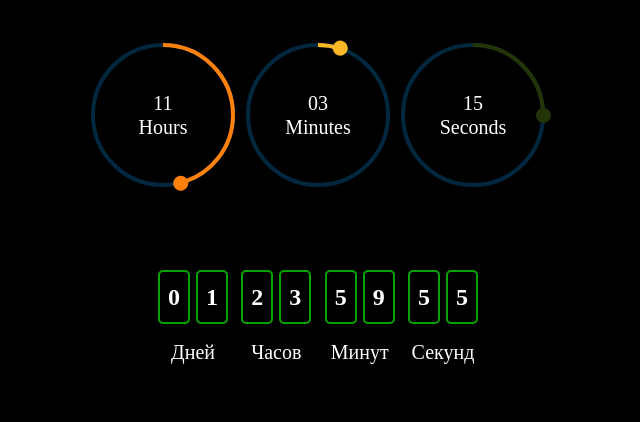
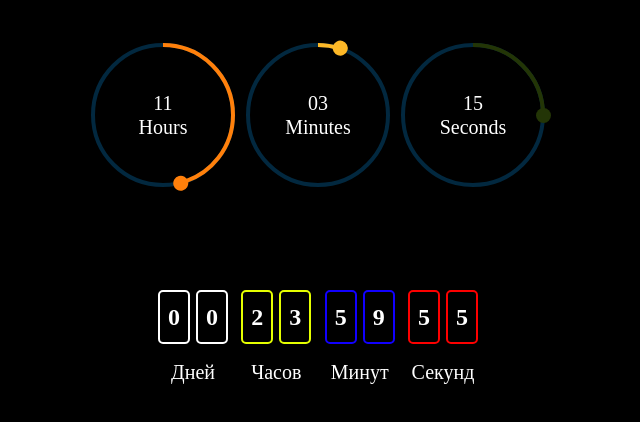
Before and after one commit to MaximZhe/time, a plain HTML site: page index.html in a window 1280 px wide. Shown: the whole page, without its empty margins (322-962 px from the left). Drawn offline with Linux system fonts and the light colour scheme.

Commit message:
Timers finals

```diff
--- a/index.html
+++ b/index.html
@@ -50,8 +50,9 @@
             </div>
         </div>
    </div>
-
    <div class="timers" style="color:#FFFFFF;" >
+    <p class="timers__info">Акция закончилась=(</p>
+    <div class="time">
         <div class="timers__block" id="d">
         </div>
         <div class="timers__block" id="h">
@@ -61,6 +62,8 @@
         <div class="timers__block" id="s">
         </div>
     </div>
+
+</div>
     <script src="js/main.js"></script>
 </body>
 </html>
--- a/js/main.js
+++ b/js/main.js
@@ -43,40 +43,55 @@ setInterval (() => {
 
 //Timers
 
-let date = new Date();
-date = date.setDate(date.getDate() + 2);
-let d = document.querySelector("#d");
-let h = document.querySelector("#h");
-let m = document.querySelector("#m");
-let s = document.querySelector("#s");
+let dateNewAction = 5;
+let dateAction = new Date();
+dateAction = dateAction.setDate(dateAction.getDate()+ 1); // Указываем сколько дней будет идти акция
 
-function couts() {
-    let now = new Date();
-    let news = date - now;
-    let day = Math.floor(news / 1000 / 60 /60 / 24);
+
+let d1 = document.querySelector("#d");
+let h1 = document.querySelector("#h");
+let m1 = document.querySelector("#m");
+let s1 = document.querySelector("#s");
+let timers = document.querySelector(".timers");
+
+// Рекурсивный способ вызова
+let start = setTimeout( function couts () {
+    let now = new Date(); // Дата которая сегодня
+    let news = dateAction - now; // Разница в миллисекундах между актуальной датой и датой окончания акции
+
+
+    let day = Math.floor(news / 1000 / 60 /60 / 24); // Остаток дней
     day = day.toString().split("");
-    let hor = Math.floor(news / 1000 / 60 /60 ) % 24;
+    let hor = Math.floor(news / 1000 / 60 /60 ) % 24; // Остаток часов
     hor = hor.toString().split("");
-    let mi = Math.floor(news / 1000 / 60) % 60;
+    let mi = Math.floor(news / 1000 / 60) % 60; // Лстаток минут
     mi = mi.toString().split("");
-    let se = Math.floor(news / 1000) % 60;
+    let se = Math.floor(news / 1000) % 60; // Остаток секунд
     se = se.toString().split("");
 
+
+
+    //Функция подставляющая значение 0 если значение меньше 10
     function Zero (num){
         if(num.length < 2){
             num[1] = num[0];
             num[0] = 0;
-            return `<span>${num[0]}</span> <span>${num[1]}</span>`
+            return `<span>${num[0]}</span> <span>${num[1]}</span>`;
+        }else if (news< 0){
+            num[0] = 0;
+            num[1] = 0;
+            return `<span>${num[0]}</span> <span>${num[1]}</span>`;
         }else{
-            return `<span>${num[0]}</span> <span>${num[1]}</span>`
+            return `<span>${num[0]}</span> <span>${num[1]}</span>`;
         }
     }
-    d.innerHTML = Zero(day);
-    h.innerHTML = Zero(hor);
-    m.innerHTML = Zero(mi);
-    s.innerHTML = Zero(se);
-}
 
-couts ();
 
-setInterval(couts, 1000);
+    // Выводим значения на страницу
+    d1.innerHTML = Zero(day);
+    h1.innerHTML = Zero(hor);
+    m1.innerHTML = Zero(mi);
+    s1.innerHTML = Zero(se);
+
+    start = setTimeout (couts,1000);
+},1000);
--- a/source/scss/main.scss
+++ b/source/scss/main.scss
@@ -78,7 +78,17 @@ $cl6:#FDB827;
     width: 100%;
     text-align: center;
 }
-
+%boxTimer{
+    font-size: 24px;
+    width: 28px;
+    height: 50px;
+    line-height: 28px;
+    font-weight: 700;
+    border-radius: 5px;
+    display: flex;
+    align-items:center;
+    justify-content: center;
+}
 .timer{
     display:flex;
     align-items:center;
@@ -141,28 +151,28 @@ $cl6:#FDB827;
 }
 .timers{
     display: flex;
+    flex-direction: column;
     max-width: 320px;
     width: 100%;
     justify-content: space-between;
     margin: 80px auto 0;
-    .timers__block{
+    .timers__info{
+        display: none;
+        font-size: 20px;
+        line-height: 24px;
+    }
+    .time{
+        display: flex;
+        max-width: 320px;
+        width: 100%;
+        justify-content: space-between;
+        margin: 20px auto 0;
+       .timers__block{
         position: relative;
         display: flex;
         align-items:center;
         justify-content: space-between;
         width: 70px;
-        span{
-            font-size: 24px;
-            width: 28px;
-            height: 50px;
-            line-height: 28px;
-            font-weight: 700;
-            border:2px solid rgba(9, 255, 0, 0.644);
-            border-radius: 5px;
-            display: flex;
-            align-items:center;
-            justify-content: center;
-        }
         &:nth-child(1):before{
             content:"Дней";
             @extend %titleTinersBlock;
@@ -183,7 +193,33 @@ $cl6:#FDB827;
             @extend %titleTinersBlock;
 
         }
+        }
+        #d{
+            span{
+                @extend %boxTimer;
+                border:2px solid #ffffff;
+            }
+        }
+        #h{
+            span{
+                @extend %boxTimer;
+                border:2px solid #e5ff00;
+            }
+        }
+        #m{
+            span{
+                @extend %boxTimer;
+                border:2px solid #1100ff;
+            }
+        }
+        #s{
+            span{
+                @extend %boxTimer;
+                border:2px solid #fd0000;
+            }
+        }
     }
+
 }
 
 /*Responsive*/
```
Also changed, not shown: css/main.css. Lines whose indentation alone changed are shown as unchanged.
